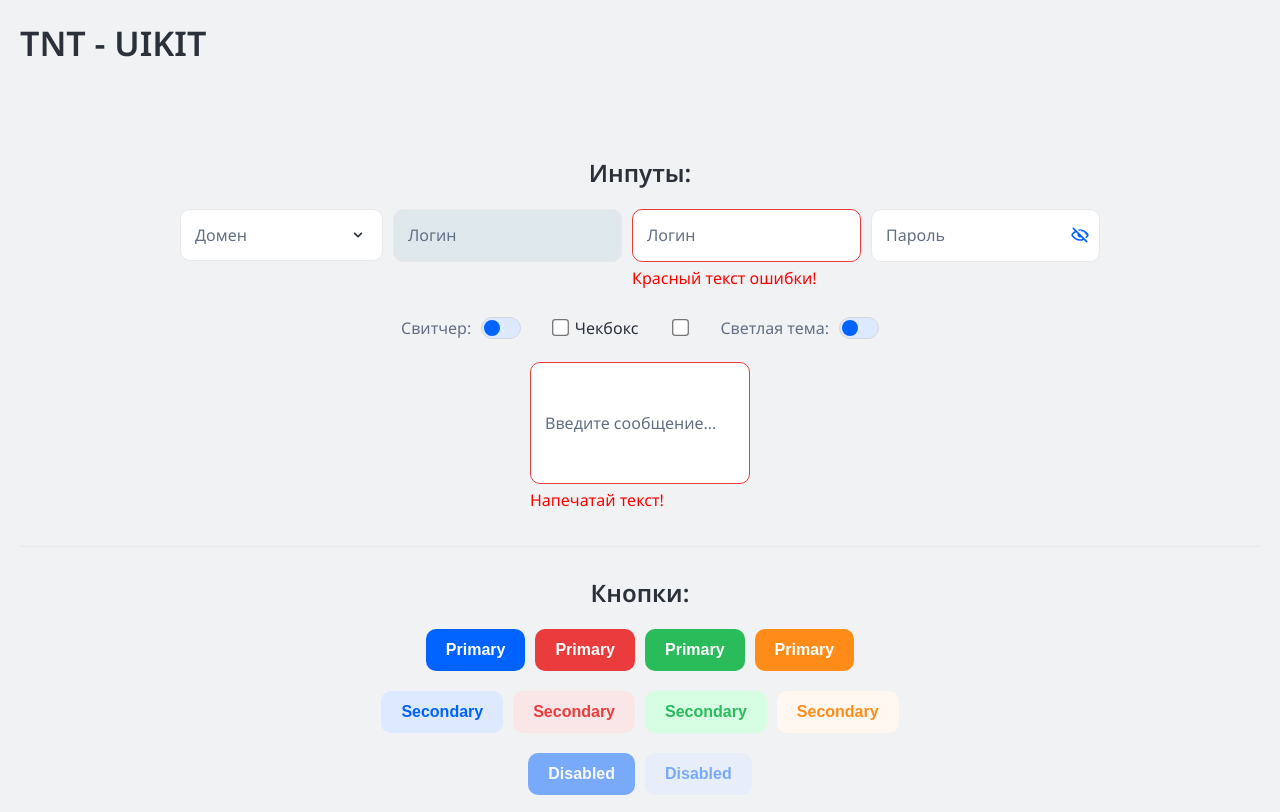
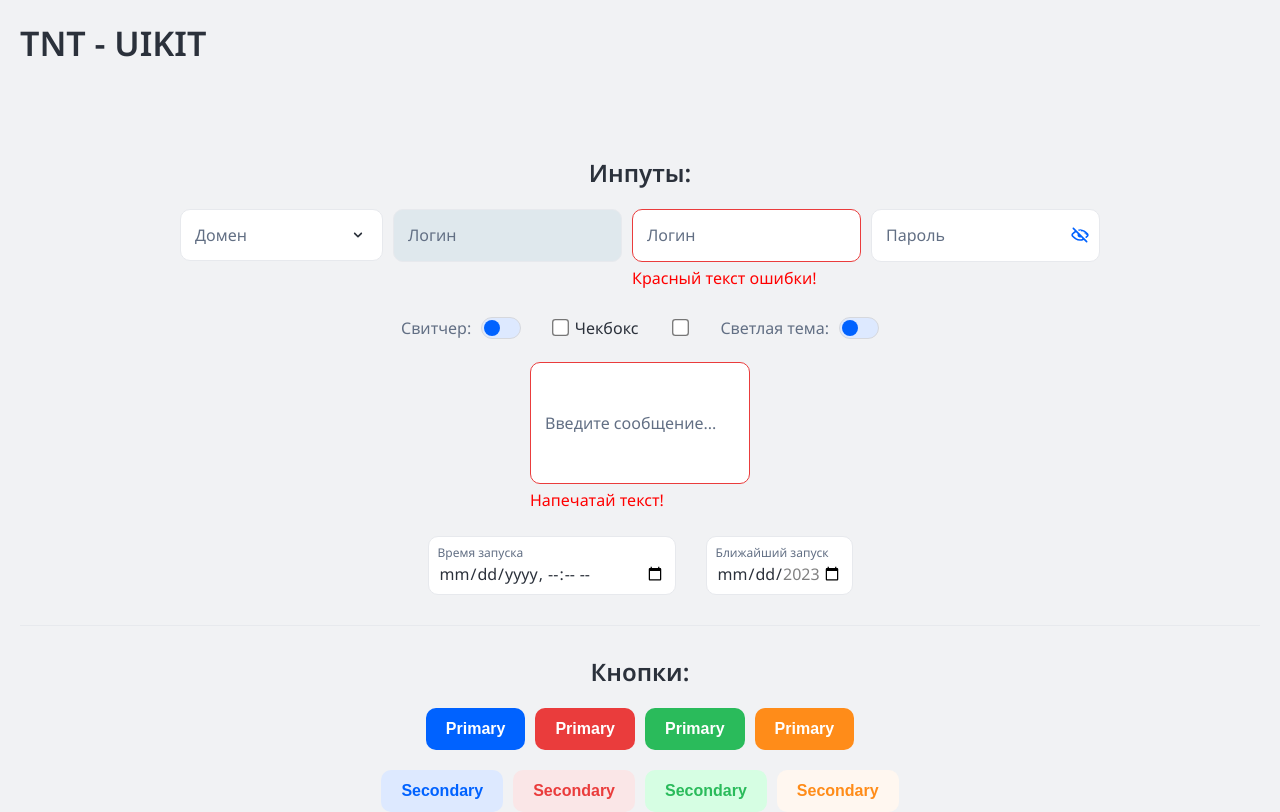
Before and after one commit to valery-lavrik/tnt-uikit-reactjs, a React (Create React App) app: page / in a window 1280 px wide. Shown: the top 812 px of the page. Built offline with nearby package versions, Linux system fonts and the light colour scheme.

Commit message:
Added datepicker

```diff
--- a/src/Example/TableViewExample.tsx
+++ b/src/Example/TableViewExample.tsx
@@ -1,61 +1,58 @@
-import React from 'react';
-import TableView from '../components/TableView';
-import { TableActionType } from '../components/TableView/types';
-import data from './../assets/MockResponse/BusinessModels.json';
-
-
+import TableView from "../components/TableView";
+import { TableActionType } from "../components/TableView/types";
+import data from "./../assets/MockResponse/BusinessModels.json";
 
 const actions: TableActionType[] = [
     {
-        id: 'more',
-        title: 'Подробнее',
+        id: "more",
+        title: "Подробнее",
     },
     {
-        id: 'edit',
-        title: 'Редактировать',
+        id: "edit",
+        title: "Редактировать",
     },
     {
-        id: 'delete',
-        title: 'Удалить',
+        id: "delete",
+        title: "Удалить",
     },
 ];
 
 const actionsGroup: TableActionType[] = [
     {
-        id: 'delete',
-        title: 'Удалить',
+        id: "delete",
+        title: "Удалить",
     },
 ];
 
-
 const TableViewExample = () => {
-
     // модифицировать контент колонок будем так:
     const tdGenHandler = (col: any, data: any, model: any) => {
-
-        if (col.id === 'name') {
-            console.log('col, data', col, data, model);
-            return () => <p style={{ color: 'red' }}>{data}</p>
+        if (col.id === "name") {
+            //console.log('col, data', col, data, model);
+            return () => <p style={{ color: "red" }}>{data}</p>;
         }
 
-        return null
-    }
+        return null;
+    };
 
     return (
         <div className="">
-
             <TableView
-                status={''}
+                status={""}
                 minSearchSize={3}
                 page={1}
                 pageSize={5}
                 // @ts-ignore
                 filters={data?.info?.filters || []}
                 onSearchChange={(val) => console.log(val)}
-                onSortChange={(val, direction) => console.log({ [val]: direction })}
+                onSortChange={(val, direction) =>
+                    console.log({ [val]: direction })
+                }
                 onFilterChange={(filtersArray) => console.log(filtersArray)}
                 onPageChange={(page) => console.log(page)}
-                onItemClickAction={(...args: any) => { console.log(...args) }}
+                onItemClickAction={(...args: any) => {
+                    console.log(...args);
+                }}
                 actionItems={actions}
                 actionItemsGroup={actionsGroup}
                 header={data?.info?.headers || []}
@@ -63,7 +60,6 @@ const TableViewExample = () => {
                 maxFieldLength={50}
                 tdGen={tdGenHandler}
             />
-
         </div>
     );
 };
--- a/src/Example/index.tsx
+++ b/src/Example/index.tsx
@@ -1,5 +1,6 @@
 import React, { useEffect, useState } from "react";
 import { PlusIcon, InfoIcon } from "../icons";
+import { dateFormatter } from "../utils/date";
 
 import Input from "../components/Input";
 import Select from "../components/Select";
@@ -21,9 +22,9 @@ import ServicesCard from "../components/ServicesCard";
 import IconsList from "./IconsList";
 import TableViewExample from "./TableViewExample";
 import TextArea from "../components/TextArea";
+import Datepicker from "../components/Datepicker";
 
 import "./index.scss";
-import Datepicker from "../components/Datepicker";
 
 const mockListOfDomains = [
     {
@@ -59,6 +60,27 @@ const Example = () => {
     const [checkbox2, setCheckbox2] = useState(false);
     const [textArea, setTextArea] = useState("");
     const { firstInput, secondInput, thirdInput } = formData;
+    const [date, setDate] = useState<string | number | undefined>("");
+
+    const defaultDateTime = () => {
+        const date = new Date();
+        date.setDate(date.getDate());
+        return dateFormatter(date, true);
+    };
+    const [dateTime, setDateTime] = useState<string | number | undefined>(
+        defaultDateTime
+    );
+
+    const minDate = () => {
+        const date = new Date();
+        date.setDate(date.getDate() - 10);
+        return dateFormatter(date);
+    };
+    const maxDate = () => {
+        const date = new Date();
+        date.setDate(date.getDate() + 10);
+        return dateFormatter(date);
+    };
 
     const onChange = (e: React.ChangeEvent<HTMLInputElement>) =>
         setFormData((prevState) => ({
@@ -80,6 +102,12 @@ const Example = () => {
 
     const onTextAreaChange = (e: React.ChangeEvent<HTMLTextAreaElement>) =>
         setTextArea(e.target.value);
+
+    const onDatePickerChange = (e: React.ChangeEvent<HTMLInputElement>) =>
+        setDate(e.target.value);
+
+    const onDateTimePickerChange = (e: React.ChangeEvent<HTMLInputElement>) =>
+        setDateTime(e.target.value);
 
     return (
         <div className="test">
@@ -142,6 +170,23 @@ const Example = () => {
                     label="Введите сообщение..."
                     rows={4}
                     invalid={textArea.length < 1 ? "Напечатай текст!" : false}
+                />
+            </div>
+            <div className="test__row" style={{ gap: "3rem" }}>
+                <Datepicker
+                    label="Время запуска"
+                    value={dateTime}
+                    min={defaultDateTime()}
+                    onChange={onDateTimePickerChange}
+                    showTimeSelect
+                />
+                <Datepicker
+                    label="Ближайший запуск"
+                    value={date}
+                    onChange={onDatePickerChange}
+                    min={minDate()}
+                    max={maxDate()}
+                    required
                 />
             </div>
             <Divider style={{ marginBottom: "2rem" }} />
@@ -489,12 +534,11 @@ const ModalRightTestContent = () => {
     const [allChecked, setAllChecked] = useState(false);
     const [text, setText] = useState("Отправка писем");
     const [textArea, setTextArea] = useState("");
-    const [date, setDate] = useState<Date | null>(new Date());
 
-    const minDate = new Date();
-    const maxDate = new Date();
-    minDate.setDate(minDate.getDate() - 7);
-    maxDate.setDate(maxDate.getDate() + 7);
+    const todayDate = new Date();
+    const [date, setDate] = useState<string | number | undefined>(
+        dateFormatter(todayDate)
+    );
 
     const { last, plan, today } = checkbox;
 
@@ -528,7 +572,8 @@ const ModalRightTestContent = () => {
     const handleTextArea = (e: React.ChangeEvent<HTMLTextAreaElement>) =>
         setTextArea(e.target.value);
 
-    const handleDatepicker = (date: Date | null) => setDate(date);
+    const handleDatepicker = (e: React.ChangeEvent<HTMLInputElement>) =>
+        setDate(e.target.value);
 
     return (
         <div
@@ -626,10 +671,8 @@ const ModalRightTestContent = () => {
                 <Divider />
                 <Datepicker
                     label="Ближайший запуск"
-                    selected={date}
+                    value={date}
                     onChange={handleDatepicker}
-                    minDate={minDate}
-                    maxDate={maxDate}
                 />
                 <Divider />
             </div>
--- a/src/components/Datepicker/index.scss
+++ b/src/components/Datepicker/index.scss
@@ -18,6 +18,7 @@
         border: 1px solid var(--background-secondary);
         border-radius: 1rem;
         font-size: var(--font-size-default);
+        font-family: inherit;
         color: inherit;
         background-color: var(--background-card-primary);
     }
--- a/src/components/Datepicker/index.tsx
+++ b/src/components/Datepicker/index.tsx
@@ -1,53 +1,48 @@
-import DatePicker from "react-datepicker";
-
-import "react-datepicker/dist/react-datepicker.css";
+//import "react-datepicker/dist/react-datepicker.css";
 import "./index.scss";
 
 interface Props {
     label: string;
-    selected: Date | null;
-    onChange: (date: Date | null) => void;
-    minDate?: Date | null | undefined;
-    maxDate?: Date | null | undefined;
+    value: string | number | undefined;
+    onChange: (e: React.ChangeEvent<HTMLInputElement>) => void;
+    min?: string | number | undefined;
+    max?: string | number | undefined;
     id?: string;
     name?: string;
     style?: React.CSSProperties;
     className?: string;
     readOnly?: boolean;
-    dateFormat?: string,
-    timeFormat?: string,
-    showTimeSelect?: boolean,
+    showTimeSelect?: boolean;
+    required?: boolean;
 }
 
 const DatepickerComp = ({
     label,
     id,
     name,
-    selected,
+    value,
     onChange,
-    minDate,
-    maxDate,
+    min,
+    max,
     style = {},
     className = "",
     readOnly = false,
-    dateFormat = 'yyyy.MM.dd',
-    timeFormat = "HH:mm",
     showTimeSelect = false,
+    required = false,
 }: Props) => {
     return (
         <div className="datepicker" style={style}>
-            <DatePicker
+            <input
+                type={showTimeSelect ? "datetime-local" : "date"}
                 readOnly={readOnly}
                 className={`datepicker__element ${className}`}
-                selected={selected}
-                onChange={(date: Date | null) => onChange(date)}
+                value={value}
+                onChange={(e) => onChange(e)}
                 name={name}
                 id={id}
-                minDate={minDate}
-                maxDate={maxDate}
-                dateFormat={dateFormat}
-                timeFormat={timeFormat}
-                showTimeSelect={showTimeSelect}
+                min={min}
+                max={max}
+                required={required}
             />
             <label className="datepicker__label">{label}</label>
         </div>
--- /dev/null
+++ b/src/utils/date.ts
@@ -0,0 +1,13 @@
+export const dateFormatter = (date: Date, time?: boolean) => {
+    const formatDate =
+        date.getDate() < 10 ? `0${date.getDate()}` : date.getDate();
+    const formatMonth =
+        date.getMonth() < 10 ? `0${date.getMonth() + 1}` : date.getMonth() + 1;
+    if (!time) return [date.getFullYear(), formatMonth, formatDate].join("-");
+
+    const formatTime = time && `${date.getHours()}:${date.getMinutes()}`;
+    return (
+        [date.getFullYear(), formatMonth, formatDate].join("-") +
+        `T${formatTime}`
+    );
+};
```
